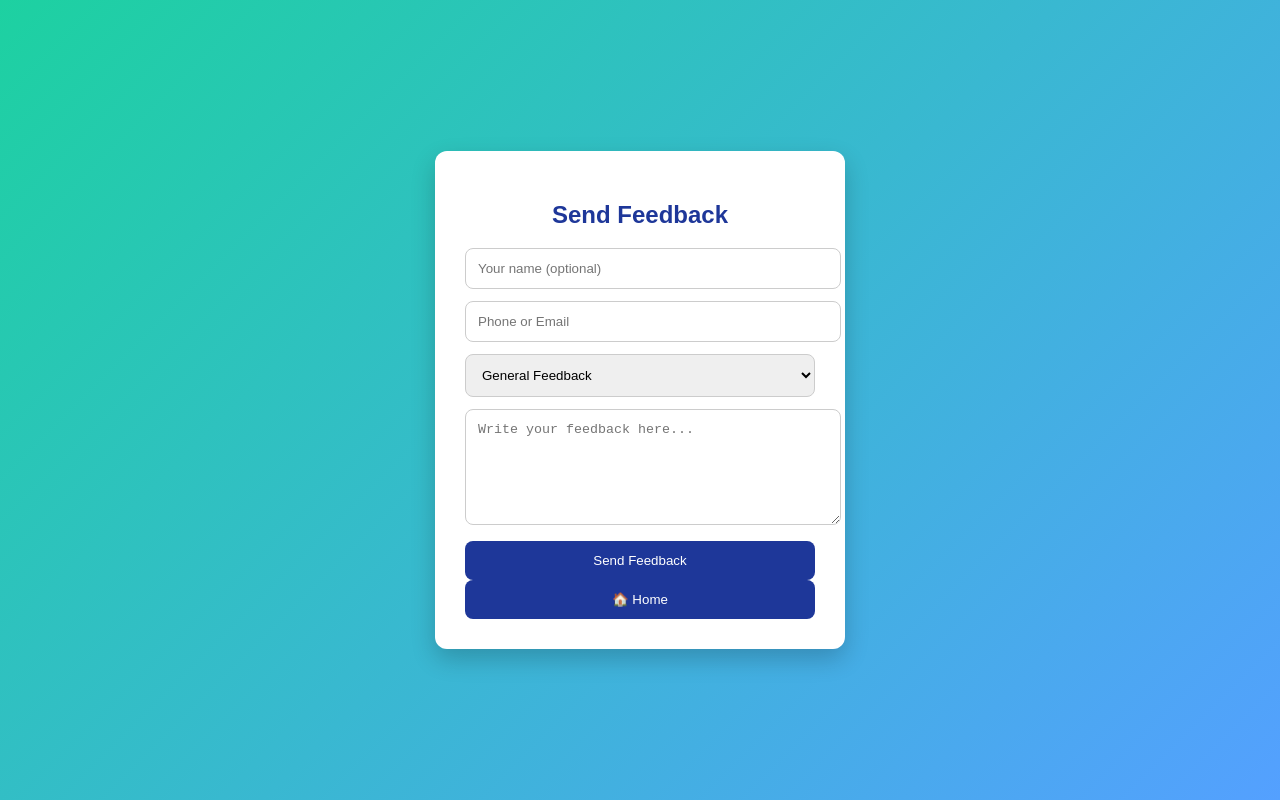
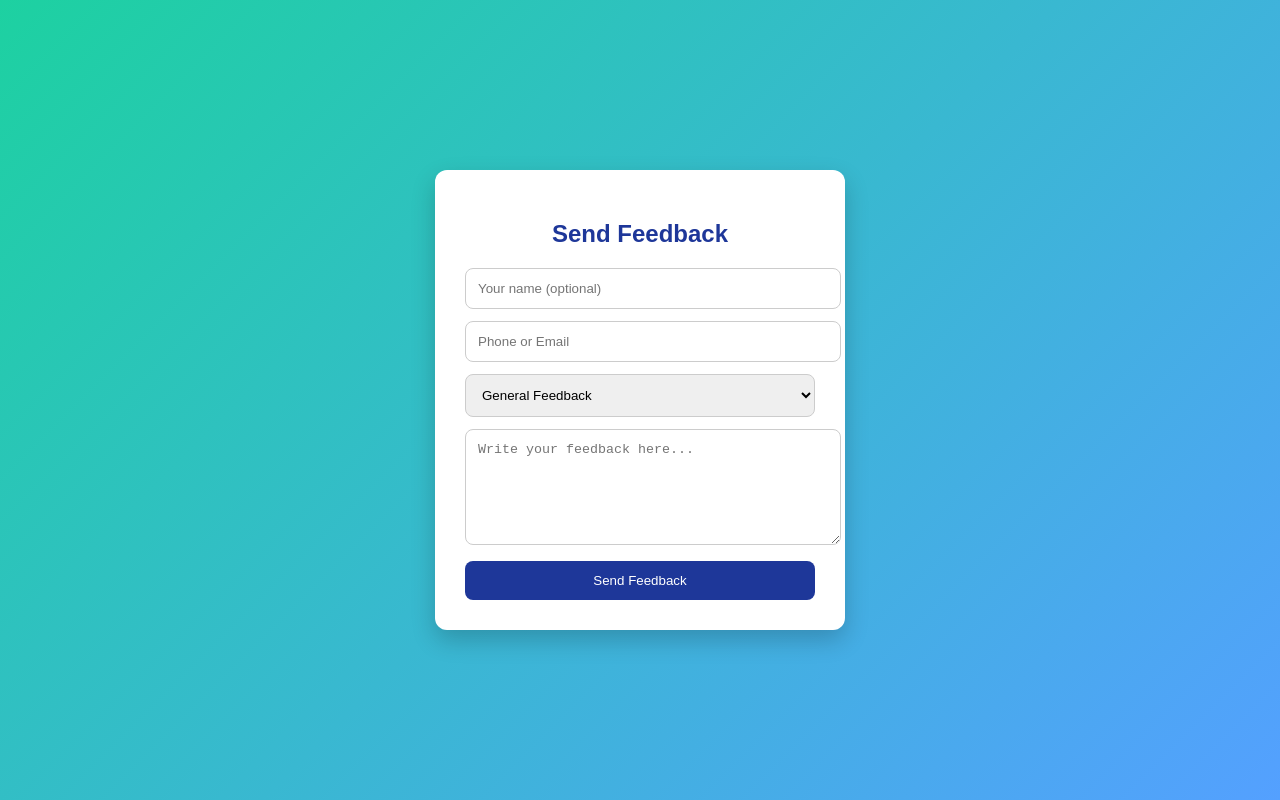
Before and after one commit to KenyaEcampaign/E-campaign, a website: page public/feedback.html in a window 1280 px wide. Drawn offline with Linux system fonts and the light colour scheme.

Commit message:
Remove Home button and navigation function
Removed the 'Home' button and its associated function.

```diff
--- a/public/feedback.html
+++ b/public/feedback.html
@@ -78,8 +78,6 @@ placeholder="Write your feedback here..."
 
 <button onclick="submitFeedback()">
 Send Feedback
-</button>
-  <button onclick="goHome()">🏠 Home</button>
 </div>
 
 <script>
@@ -129,8 +127,6 @@ function submitFeedback(){
   });
 
 }
-function goHome() {
-  window.location.href = "home.html";
 </script>
 
 </body>
```
